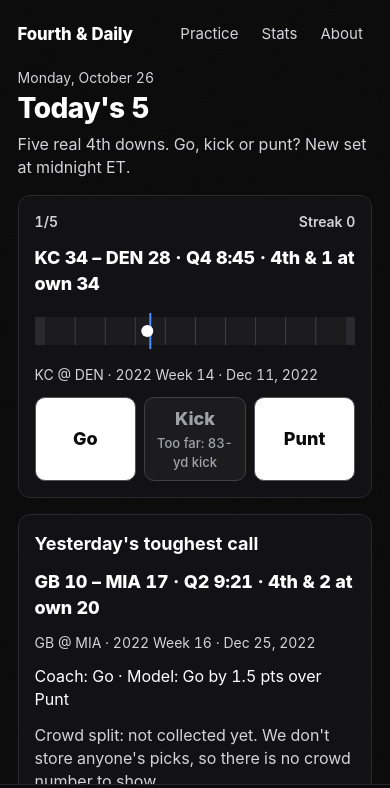
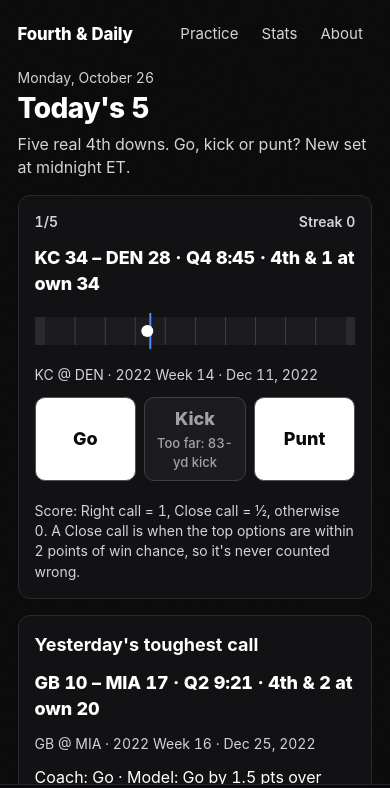
Before and after one commit to nmpy7knjd8-code/nfl-analytics-simulator, a Next.js app in the folder frontend/: page / in a window 390 px wide. Shown: the top 788 px of the page. Built offline with nearby package versions, Linux system fonts and the light colour scheme.

Commit message:
QA2: explain Daily scoring and the 2-pt Close call (M6); larger chart text on phones (M3)

```diff
--- a/frontend/app/globals.css
+++ b/frontend/app/globals.css
@@ -1691,3 +1691,11 @@ body { font-variant-numeric: tabular-nums; }
 .wi-card { min-width: 0; max-width: 100%; box-sizing: border-box; }
 .wi-foot { flex-wrap: wrap; }
 @media (max-width: 480px) { .wi-card { aspect-ratio: auto; gap: 0.6rem; } }
+
+/* QA2 M3: keep chart text readable when the SVG scales down on phones (~12px rendered). */
+@media (max-width: 640px) {
+  .gs-axis { font-size: 14px; }
+  .gs-dot-n { font-size: 11px; }
+}
+.fd-scoring { font-size: 0.875rem; margin: 0.75rem 0 0; }
+.fd-choices .fd-scoring { grid-column: 1 / -1; }
--- a/frontend/components/DailyGame.tsx
+++ b/frontend/components/DailyGame.tsx
@@ -7,7 +7,7 @@ import type { DailyItem } from "../lib/daily";
 import {
   dailyStats, dateKey, formatCountdown, formatScore, loadStreak, msUntilNextSet, optionStates,
   practiceSet, rankedValues, recordDaily, saveStreak, scoreCall, shareText, visibleStreak,
-  dailySet, type CallResult, type ScoredCall, type StreakState,
+  dailySet, CLOSE_CALL_GAP, type CallResult, type ScoredCall, type StreakState,
 } from "../lib/daily";
 import { CHOICE_NAME, cost, gameText, scoreboardText, whyText } from "../lib/dailyView";
 import { playIdFromItemId, storyHref } from "../lib/gameStory";
@@ -16,6 +16,9 @@ const PROGRESS_KEY = "fourth-and-daily.progress.v1";
 const RESULT_NAME: Record<CallResult, string> = { right: "Right call", close: "Close call · ½", wrong: "Not the best call" };
 
 type Mode = "daily" | "practice";
+
+/** QA2 M6: say how the score works, including the Close call tolerance (CLOSE_CALL_GAP = 2 pts). */
+const SCORING_TEXT = `Score: Right call = 1, Close call = ½, otherwise 0. A Close call is when the top options are within ${Math.round(CLOSE_CALL_GAP * 100)} points of win chance, so it's never counted wrong.`;
 
 function storage(): Storage | undefined {
   try {
@@ -189,6 +192,7 @@ export function DailyGame({ mode }: { mode: Mode }) {
         <h2 id="fd-end-title" className="fd-end-score">
           {formatScore(credit)}/{items.length}
         </h2>
+        <p className="fd-muted fd-scoring">{SCORING_TEXT}</p>
         <p className="fd-end-squares" aria-label="Your calls">
           {done.map((s, i) => (
             <span key={i} className={`fd-sq is-${s.result}`} title={RESULT_NAME[s.result]} />
@@ -275,6 +279,7 @@ export function DailyGame({ mode }: { mode: Mode }) {
                 {o.id === "fg" && o.note ? <small>{o.note}</small> : null}
               </button>
             ))}
+          <p className="fd-muted fd-scoring">{SCORING_TEXT}</p>
         </div>
       ) : (
         <div className="fd-reveal" aria-live="polite">
```
